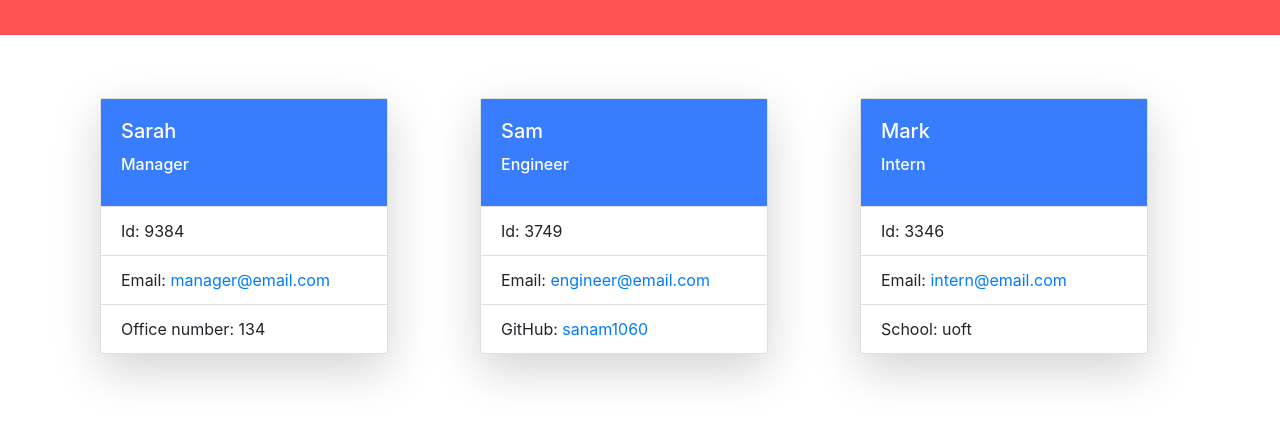
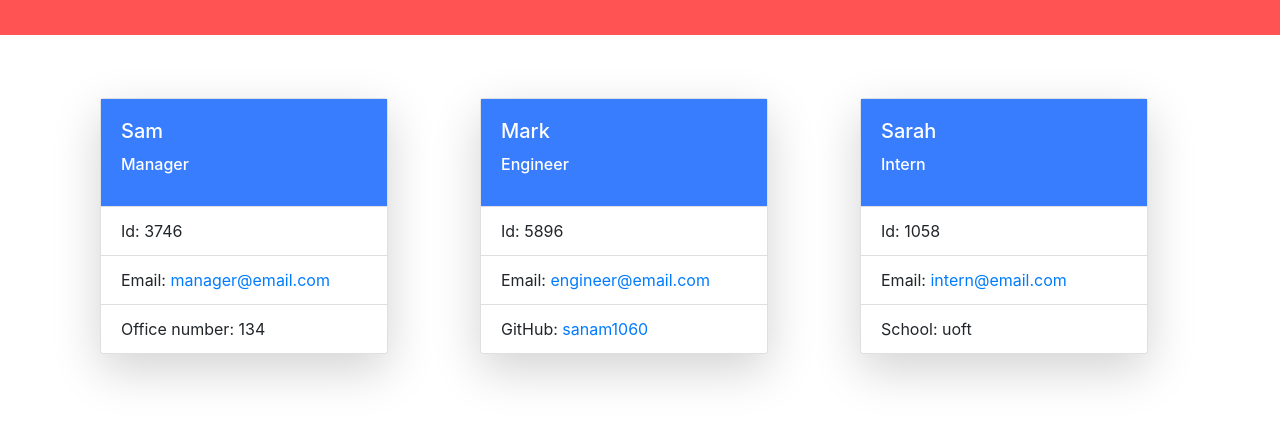
Before and after one commit to sanam1060/team-profile-generator, a website: page dist/index.html in a window 1280 px wide. Shown: the part 55-476 px from the top of the page. Drawn offline with nearby package versions, Linux system fonts and the light colour scheme.

Commit message:
update README.md

```diff
--- a/dist/index.html
+++ b/dist/index.html
@@ -18,11 +18,11 @@
             <div class="col">
         <div class="card shadow-lg" style="width: 18rem;">
             <div class="card-body identity">
-                <h5 class="card-title">Sarah</h5>
+                <h5 class="card-title">Sam</h5>
                 <h6 class="card-title">Manager</h6>
             </div>
             <ul class="list-group list-group-flush">
-                <li class="list-group-item">Id: 9384</li>
+                <li class="list-group-item">Id: 3746</li>
                 <li class="list-group-item">Email: <a href="mailto:">manager@email.com</a></li>
                 <li class="list-group-item">Office number: 134</li>
             </ul>
@@ -30,11 +30,11 @@
     </div><div class="col">
     <div class="card shadow-lg" style="width: 18rem;">
         <div class="card-body identity">
-            <h5 class="card-title">Sam</h5>
+            <h5 class="card-title">Mark</h5>
             <h6 class="card-title">Engineer</h6>
         </div>
         <ul class="list-group list-group-flush">
-            <li class="list-group-item">Id: 3749</li>
+            <li class="list-group-item">Id: 5896</li>
             <li class="list-group-item">Email: <a href="mailto:">engineer@email.com</a></li>
             <li class="list-group-item">GitHub: <a target="_blank" href="https://github.com/sanam1060">sanam1060</a></li>
         </ul>
@@ -42,11 +42,11 @@
   </div><div class="col">
     <div class="card shadow-lg" style="width: 18rem;">
         <div class="card-body identity">
-            <h5 class="card-title">Mark</h5>
+            <h5 class="card-title">Sarah</h5>
             <h6 class="card-title">Intern</h6>
         </div>
         <ul class="list-group list-group-flush">
-            <li class="list-group-item">Id: 3346</li>
+            <li class="list-group-item">Id: 1058</li>
             <li class="list-group-item">Email: <a href="mailto:">intern@email.com</a></li>
             <li class="list-group-item">School: uoft</li>
         </ul>
```
Also changed, not shown: README.md.
